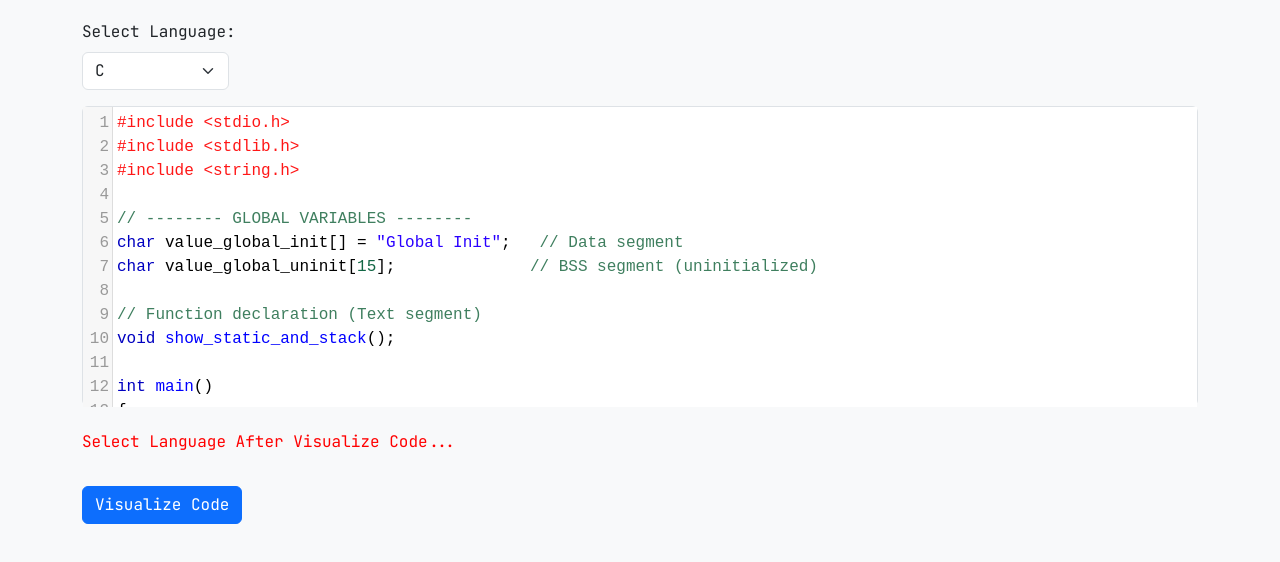
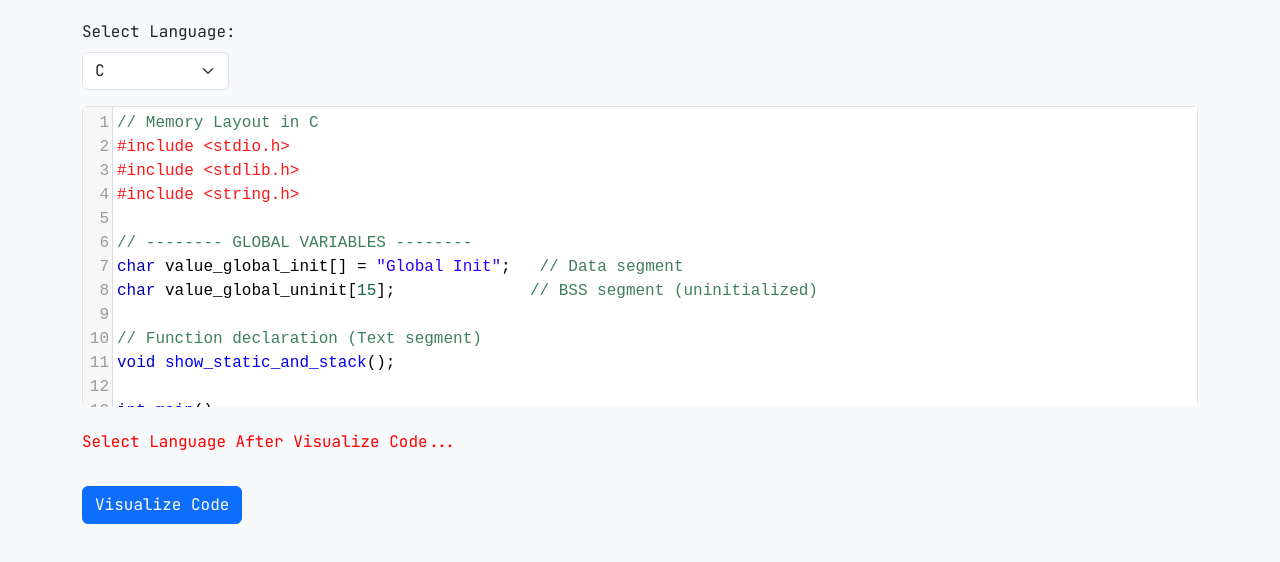
Before and after one commit to AnisurRahmanJU/CodeViz, a website: page index.html in a window 1280 px wide. Shown: the part 76-638 px from the top of the page. Drawn offline with nearby package versions, Linux system fonts and the light colour scheme.

Commit message:
Update index.html

```diff
--- a/index.html
+++ b/index.html
@@ -59,7 +59,8 @@
 
   <script>
     const sampleCodes = {
-      c: `#include <stdio.h>
+      c: `// Memory Layout in C
+#include <stdio.h>
 #include <stdlib.h>
 #include <string.h>
 
```
